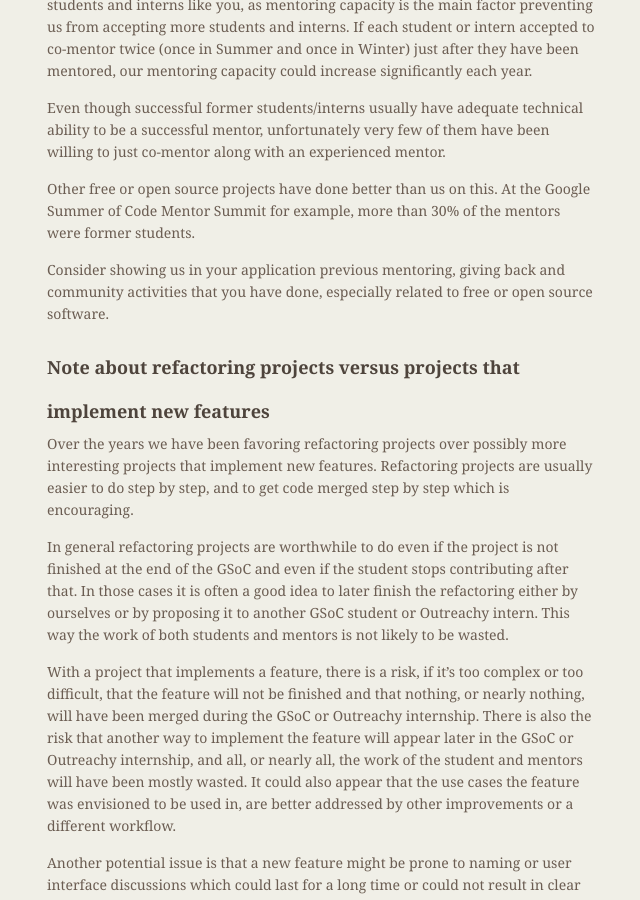
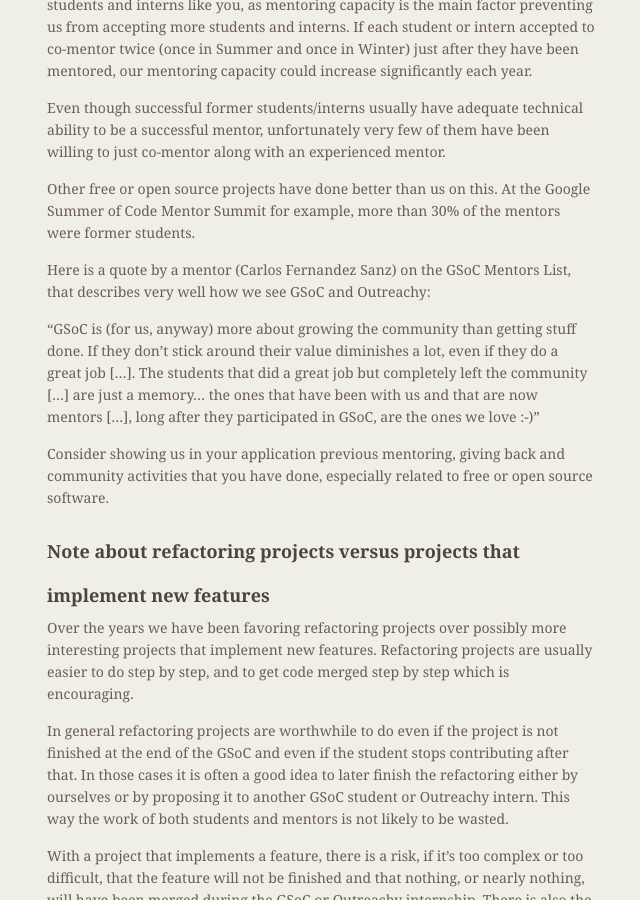
Before and after one commit to git/git.github.io, a Jekyll site: the page built from General-Application-Information.md, in a window 1280 px wide and 900 px high, scrolled down 2464 px. Shown: the whole window, without its empty margins (487-1127 px from the left). Built offline with Jekyll 4.4.1, drawn with Linux system fonts in a browser that asks for light colours.

Commit message:
General-Application: add quote about mentoring

```diff
--- a/General-Application-Information.md
+++ b/General-Application-Information.md
@@ -152,6 +152,16 @@ Other free or open source projects have done better than us on
 this. At the Google Summer of Code Mentor Summit for example, more
 than 30% of the mentors were former students.
 
+Here is a quote by a mentor (Carlos Fernandez Sanz) on the GSoC
+Mentors List, that describes very well how we see GSoC and Outreachy:
+
+"GSoC is (for us, anyway) more about growing the community than
+getting stuff done. If they don't stick around their value diminishes
+a lot, even if they do a great job [...]. The students that did a
+great job but completely left the community [...] are just a memory...
+the ones that have been with us and that are now mentors [...], long
+after they participated in GSoC, are the ones we love :-)"
+
 Consider showing us in your application previous mentoring, giving
 back and community activities that you have done, especially related
 to free or open source software.
```
